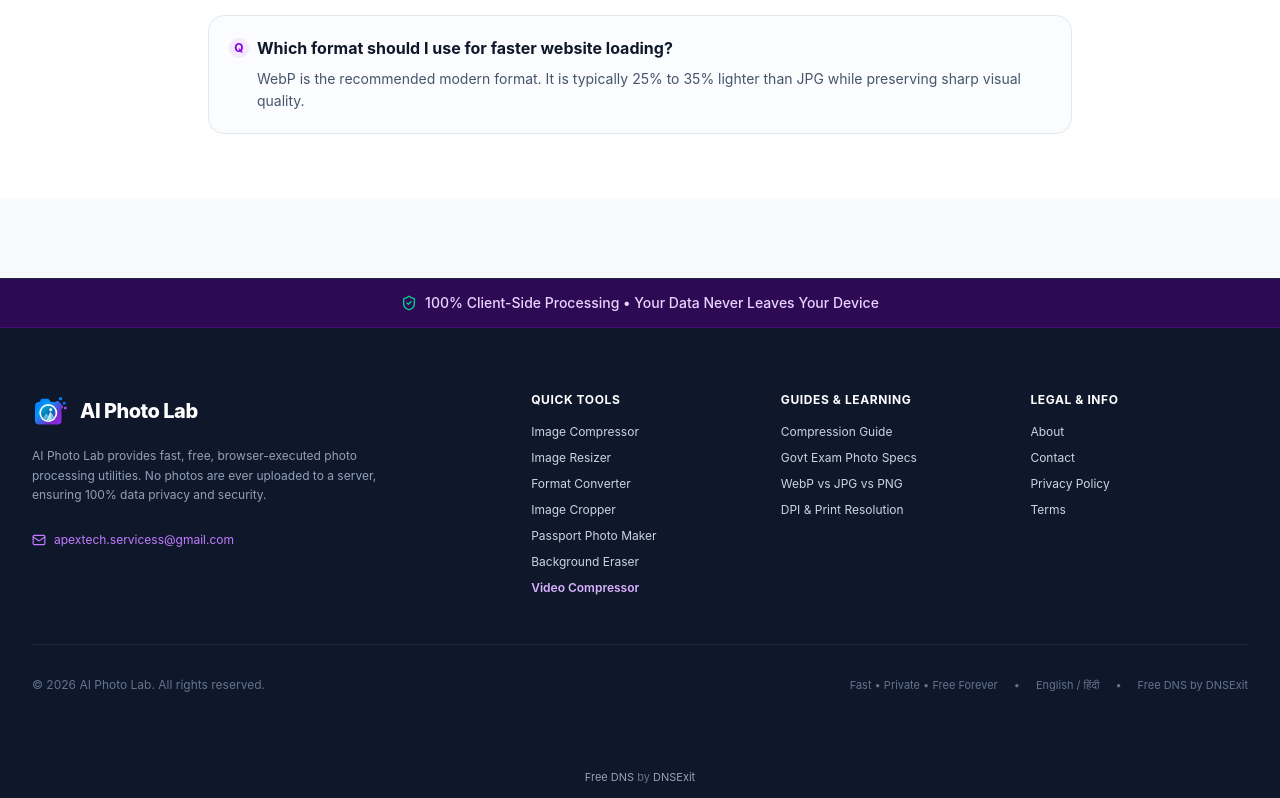
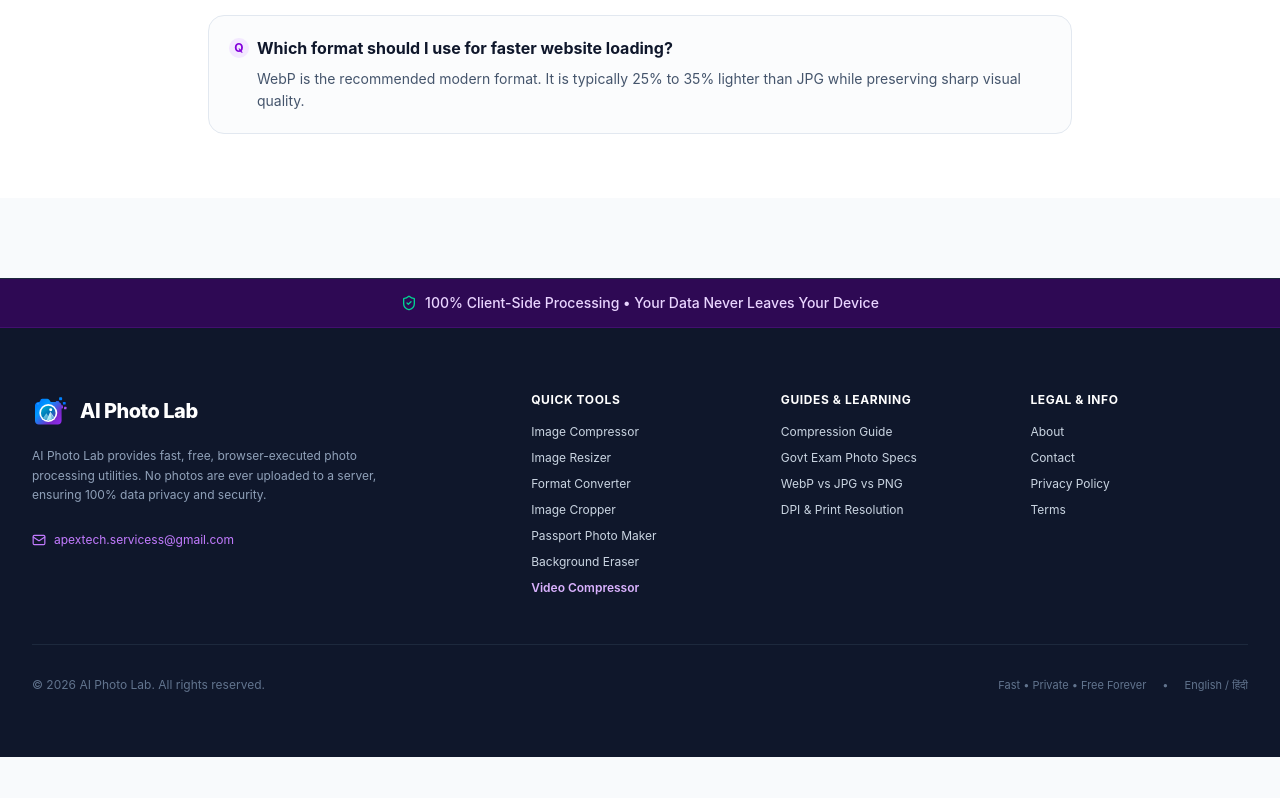
Before and after one commit to its-sartaj/Ai-photo-Lab, a React (Vite) app: page / in a window 1280 px wide. Shown: the part 4387-5185 px from the top of the page. After the commit the page ends 5144 px from the top, so only its background shows below. Built offline with nearby package versions, Linux system fonts and the light colour scheme.

Commit message:
Remove visible Free DNS by DNSExit links from footer and index

```diff
--- a/index.html
+++ b/index.html
@@ -262,9 +262,6 @@
     </noscript>
 
     <div id="root"></div>
-    <div style="font-size: 11px; text-align: center; padding: 12px; color: #64748b; background: #0f172a;">
-      <a href="http://dnsexit.com" target="_blank" rel="noopener" style="color: #94a3b8; text-decoration: none;">Free DNS</a> by <a href="http://www.dnsexit.com" target="_blank" rel="noopener" style="color: #94a3b8; text-decoration: none;">DNSExit</a>
-    </div>
     <script type="module" src="/src/main.tsx"></script>
   </body>
 </html>
--- a/src/components/Footer.tsx
+++ b/src/components/Footer.tsx
@@ -222,15 +222,6 @@ export const Footer: React.FC<FooterProps> = ({
             <span>Fast • Private • Free Forever</span>
             <span>•</span>
             <span>English / हिंदी</span>
-            <span>•</span>
-            <a
-              href="https://dnsexit.com"
-              target="_blank"
-              rel="noopener noreferrer"
-              className="text-slate-500 hover:text-slate-400 transition-colors"
-            >
-              Free DNS by DNSExit
-            </a>
           </div>
         </div>
       </div>
```
